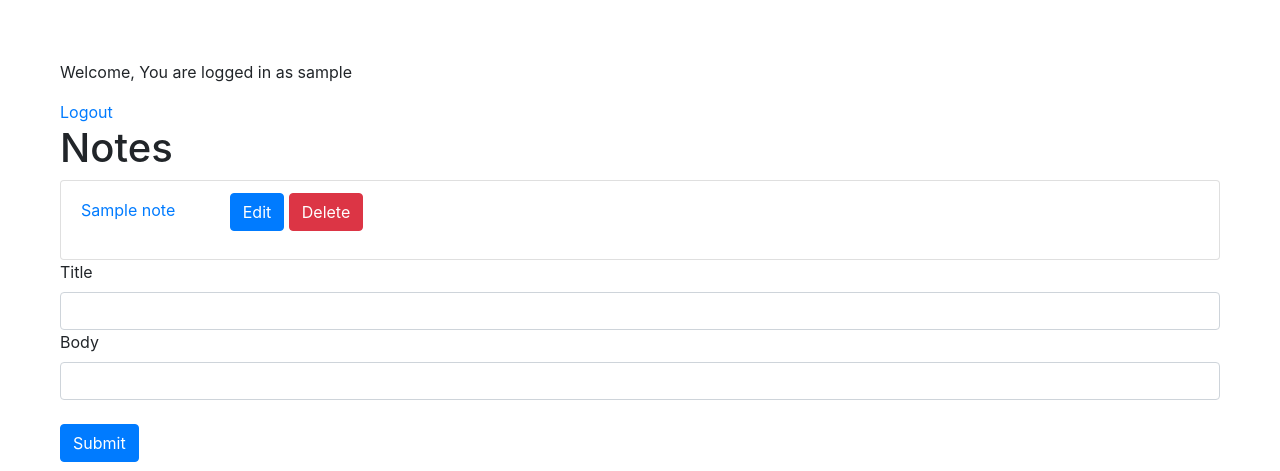
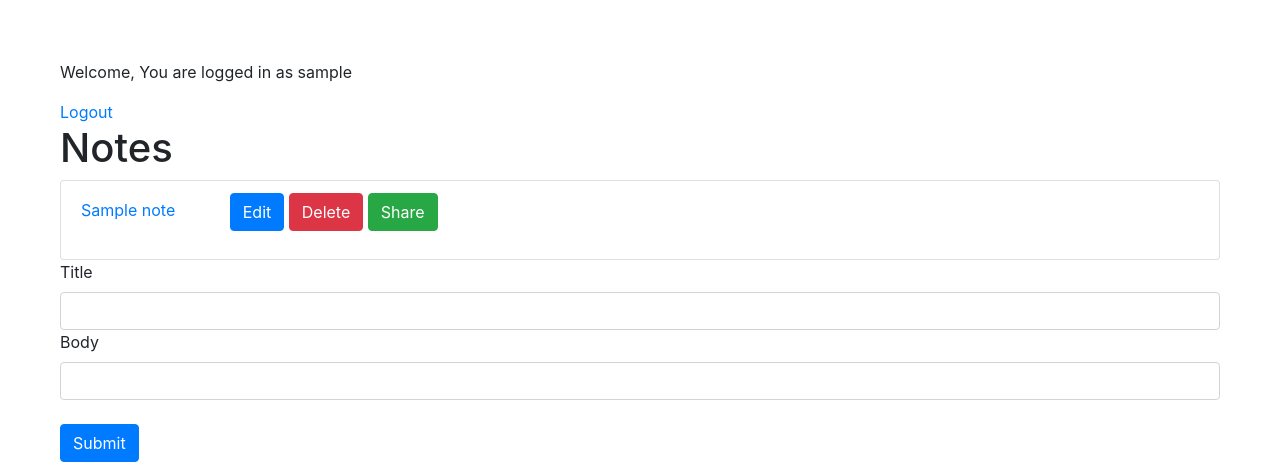
Before and after one commit to andywu8/django-note-app, a Django app: page / in a window 1280 px wide. Shown: the top 471 px of the page. Run offline with Django 4.2, Linux system fonts and the light colour scheme; a user stored in the database is signed in; tables that the repository leaves empty hold one stand-in row (values such as "Sample post"); some libraries are stand-ins or nearby versions.

Commit message:
add share button, need to change link

```diff
--- a/notes_api/templates/notes_api/index.html
+++ b/notes_api/templates/notes_api/index.html
@@ -32,6 +32,10 @@
                                 {% csrf_token %}
                                 <button type="submit" class="btn btn-danger">Delete</button>
                             </form>
+                            <form class="form-group" action="{% url 'notes_api:delete_note' note.id%}"  style="display: inline-block;">
+                                {% csrf_token %}
+                                <button type="submit" class="btn btn-success">Share</button>
+                            </form>
                         </li>
                     {% endfor %}
                 </ul>
```
